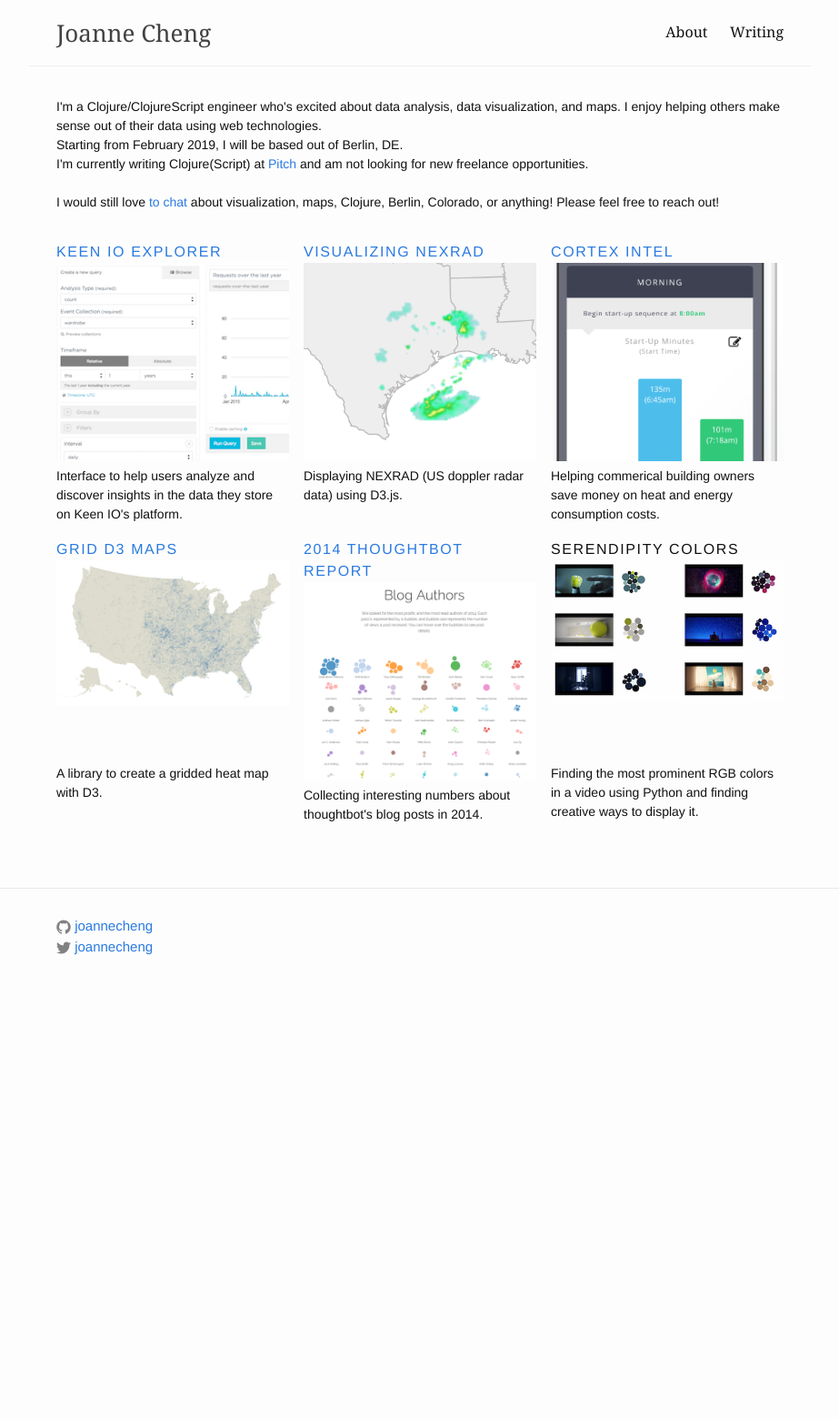
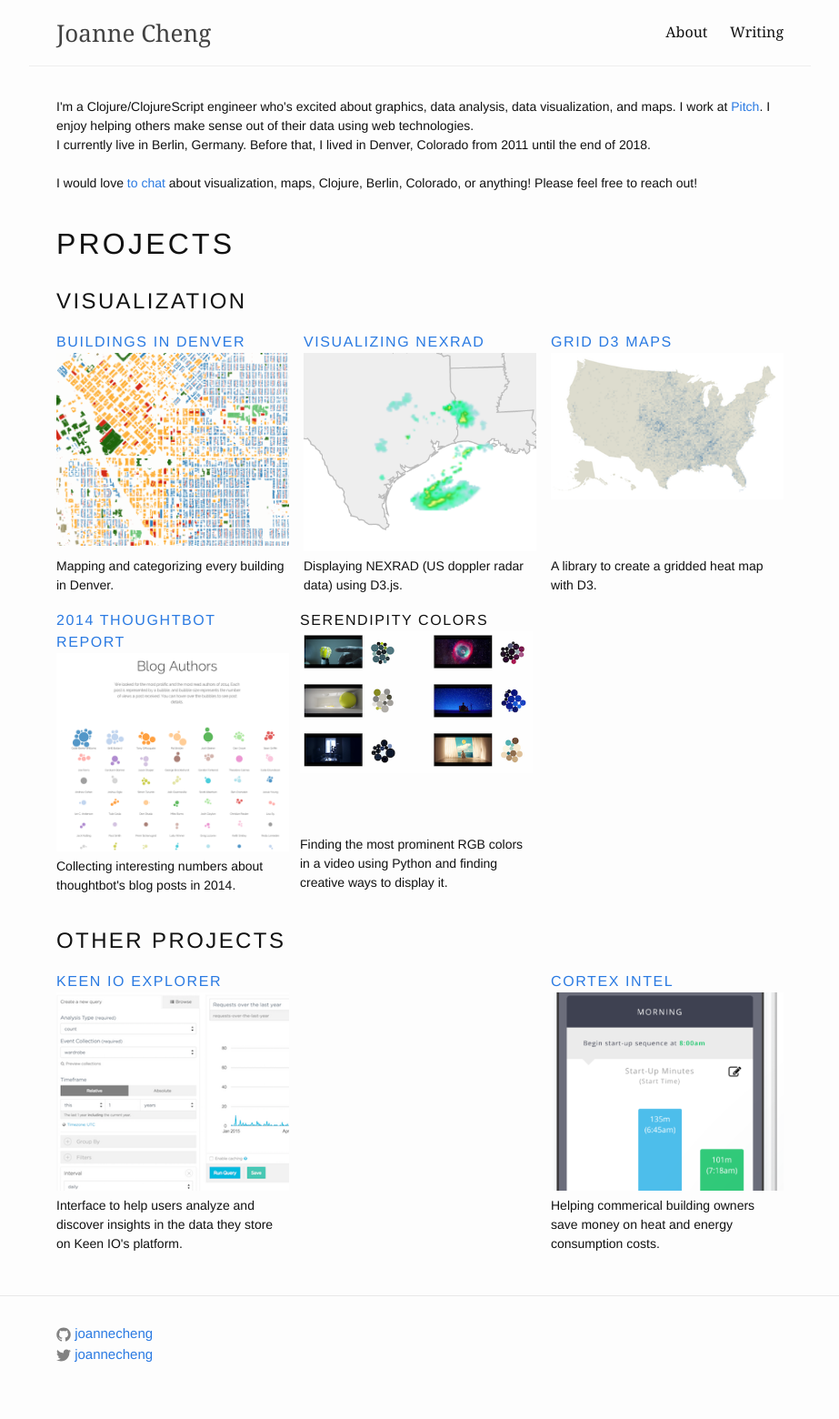
Before and after one commit to joannecheng/joannecheng.github.io, a Jekyll site: the page built from index.html, in a window 1280 px wide. Shown: the whole page at 91% size, without its empty margins (178-1101 px from the left). Built offline with Jekyll 4.4.1, drawn with Linux system fonts in a browser that asks for light colours; nearby versions of some CDN libraries; library files that are not in the unit come from our copies; before the commit the page ends 1112 px from its top, so only the background shows below that.

Commit message:
Update site

```diff
--- a/_posts/2018-10-15-every-building-in-denver.markdown
+++ b/_posts/2018-10-15-every-building-in-denver.markdown
@@ -29,7 +29,7 @@ to export my map to a browser-presentable [slippy
 map](https://wiki.openstreetmap.org/wiki/Slippy_Map). The QTile plugin created
 all my [map tiles](https://wiki.openstreetmap.org/wiki/Tiles) and a simple
 HTML/JavaScript snippet to view and interact with my map. The final result
-[can be seen here](https://transpose.tech/denver_buildings).
+[can be seen here](https://datacolorado.org/denver_buildings).
 
 Zooming and panning the map around led to some interesting observations about Denver:
 
@@ -58,7 +58,7 @@ cul-de-sacs, rather than the more space-efficient grid structure.
 
 This was a relatively quick weekend project that resulted in a way to let me see
 Denver in a different light. Play with [the map
-yourself](https://transpose.tech/denver_buildings) and try to find more
+yourself](https://datacolorado.org/denver_buildings) and try to find more
 interesting patterns, or dig into [Denver's Open Data
 Portal](https://www.denvergov.org/opendata) and explore Denver on your own!
 
--- a/index.html
+++ b/index.html
@@ -8,47 +8,49 @@ layout: default
   <!-- Personal Statemnt -->
   <div class="personal-statement mb4 f6">
     I'm a Clojure/ClojureScript engineer who's excited
-    about data analysis, data visualization, and maps.
+    about graphics, data analysis, data visualization, and maps.
+    I work at
+    <a href="https://pitch.io">Pitch</a>.
 
     I enjoy helping others make sense out of their data using
     web technologies.
 
-    <br />Starting from February 2019, I will be based out of Berlin, DE.
-
-    <br />I'm currently writing Clojure(Script)
-    at <a href="https://pitch.io">Pitch</a> and am not looking for new freelance opportunities.
+    <br />
+    I currently live in Berlin, Germany. Before that,
+    I lived in Denver, Colorado from 2011 until the end of 2018.
 
     <br />
     <br />
-    I would still love <a href="mailto:joannecheng.developer@gmail.com">to chat</a> about
+    I would love <a href="mailto:joannecheng.developer@gmail.com">to chat</a> about
     visualization, maps, Clojure, Berlin, Colorado, or anything! Please feel
     free to reach out!
   </div>
 
   <!-- list of tags -->
   <!-- list of projects -->
+
+  <h1 class="ttu tracked">Projects</h1>
+  <h2 class="ttu tracked">Visualization</h1>
+
   <div class="flex flex-wrap items-start justify-between">
-
     <div class="w5 mb3">
       <div class="">
         <a href="/projects/explorer.html">
-          <div class="ttu tracked">Keen IO Explorer</div>
+          <div class="ttu tracked">Buildings in Denver</div>
         </a>
 
         <div class="project-image">
-          <a href="/projects/explorer.html">
-            <img src="/assets/img/keenexplorer-mini.png" />
+          <a href="/visualization/qgis/denver/2018/10/30/every-building-in-denver.html">
+            <img src="/assets/img/denver-map-mini.png" />
           </a>
         </div>
 
         <div class="description f6">
-          Interface to help users analyze and discover
-          insights in the data they store on Keen IO's platform.
+          Mapping and categorizing every building in Denver.
         </div>
 
       </div>
     </div>
-
 
     <div class="w5 mb3">
       <a href="/projects/nexrad-d3.html">
@@ -63,27 +65,6 @@ layout: default
 
       <div class="description f6">
         Displaying NEXRAD (US doppler radar data) using D3.js.
-        </div>
-    </div>
-
-
-    <div class="w5 mb3">
-      <div class="">
-        <a href="/projects/cortex.html">
-          <div class="ttu tracked">Cortex Intel</div>
-        </a>
-
-        <div class="project-image" style="overflow: hidden;">
-          <a href="/projects/cortex.html">
-            <img src="/assets/img/cortex-intel-mini.png" />
-          </a>
-        </div>
-
-        <div class="description f6">
-          Helping commerical building owners save money on
-          heat and energy consumption costs.
-        </div>
-
       </div>
     </div>
 
@@ -153,5 +134,49 @@ layout: default
 
   </div>
 
+  <h2 class="ttu tracked">Other Projects</h2>
+  <div class="flex flex-wrap items-start justify-between">
+    <div class="w5 mb3">
+      <div class="">
+        <a href="/projects/explorer.html">
+          <div class="ttu tracked">Keen IO Explorer</div>
+        </a>
+
+        <div class="project-image">
+          <a href="/projects/explorer.html">
+            <img src="/assets/img/keenexplorer-mini.png" />
+          </a>
+        </div>
+
+        <div class="description f6">
+          Interface to help users analyze and discover
+          insights in the data they store on Keen IO's platform.
+        </div>
 
       </div>
+
+    </div>
+
+    <div class="w5 mb3">
+      <div class="">
+        <a href="/projects/cortex.html">
+          <div class="ttu tracked">Cortex Intel</div>
+        </a>
+
+        <div class="project-image" style="overflow: hidden;">
+          <a href="/projects/cortex.html">
+            <img src="/assets/img/cortex-intel-mini.png" />
+          </a>
+        </div>
+
+        <div class="description f6">
+          Helping commerical building owners save money on
+          heat and energy consumption costs.
+        </div>
+
+      </div>
+    </div>
+  </div>
+
+
+</div>
```
Also changed, not shown: assets/img/denver-map-mini.png (added). Lines whose indentation alone changed are shown as unchanged.
